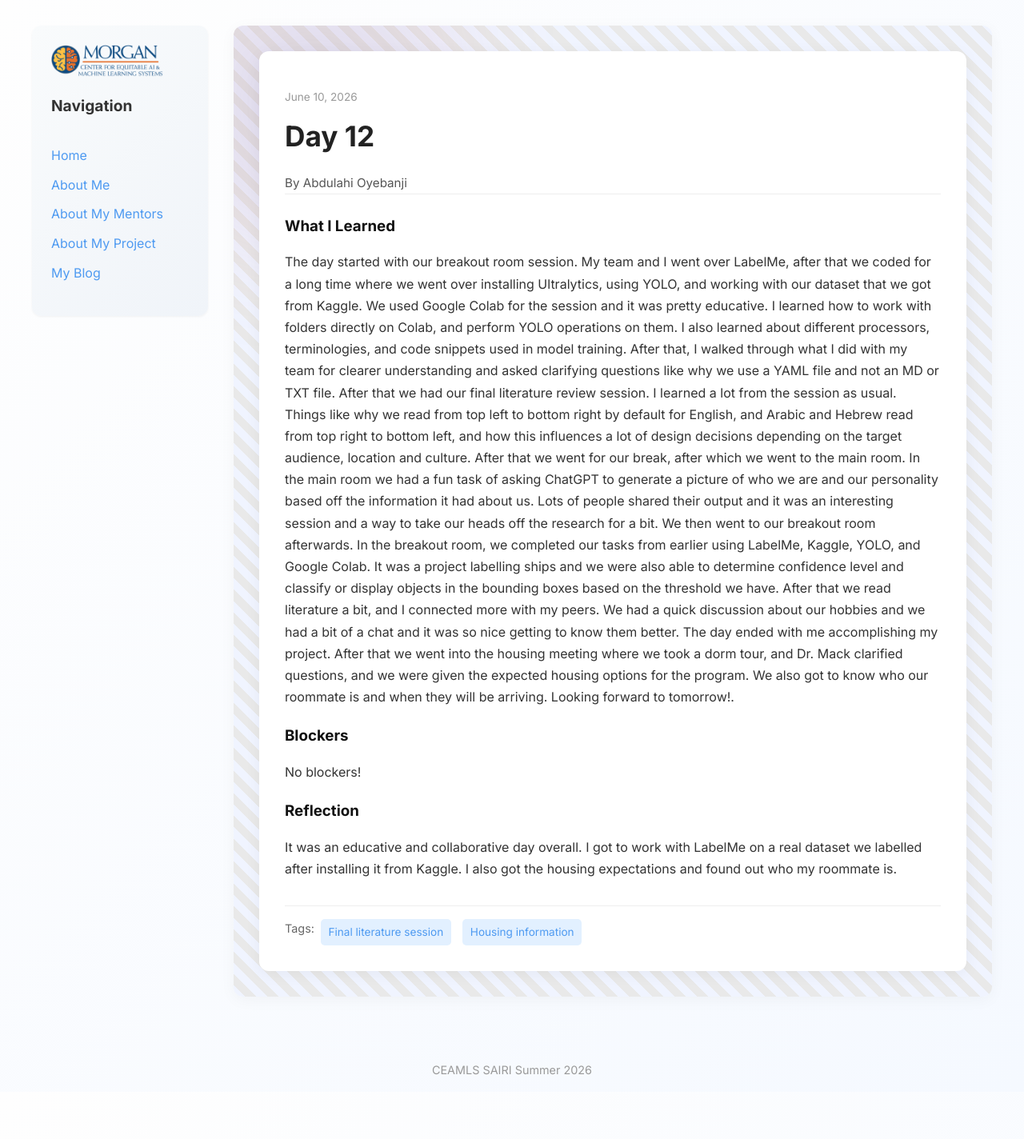
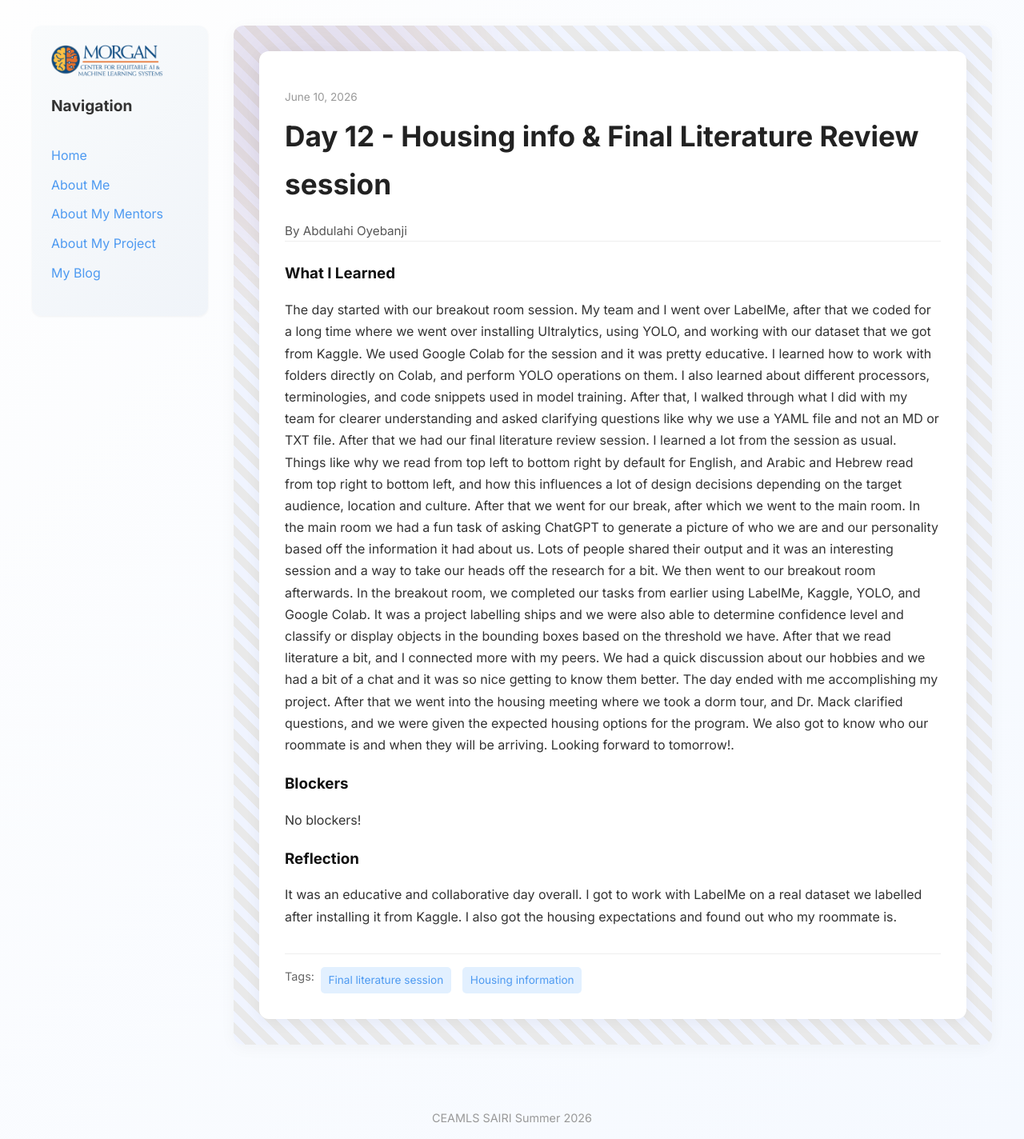
Before and after one commit to abdulahi-banji/abdulahi-banjiceamls26.github.io, a Jekyll site: the page built from _posts/2026-06-10-day-12.md, in a window 1280 px wide. Shown: the whole page at 80% size. Built offline with Jekyll 4.4.1, drawn with Linux system fonts in a browser that asks for light colours; before the commit the page ends 1365 px from its top, so only the background shows below that.

Commit message:
changed title day 12

```diff
--- a/_posts/2026-06-10-day-12.md
+++ b/_posts/2026-06-10-day-12.md
@@ -1,6 +1,6 @@
 ---
 layout: post
-title: "Day 12"
+title: "Day 12 - Housing info & Final Literature Review session"
 date: 2026-06-10
 permalink: /day12.html
 tags: ["Final literature session","Housing information"]
```
